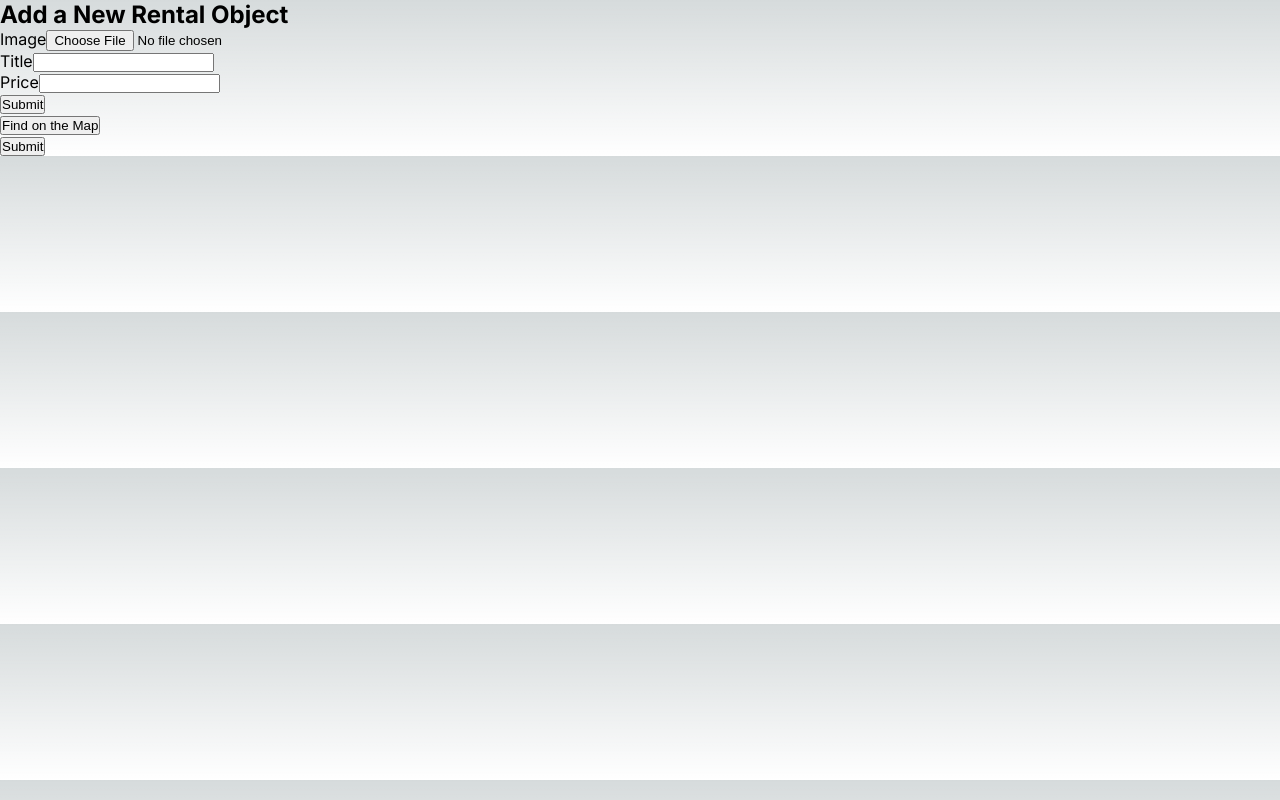
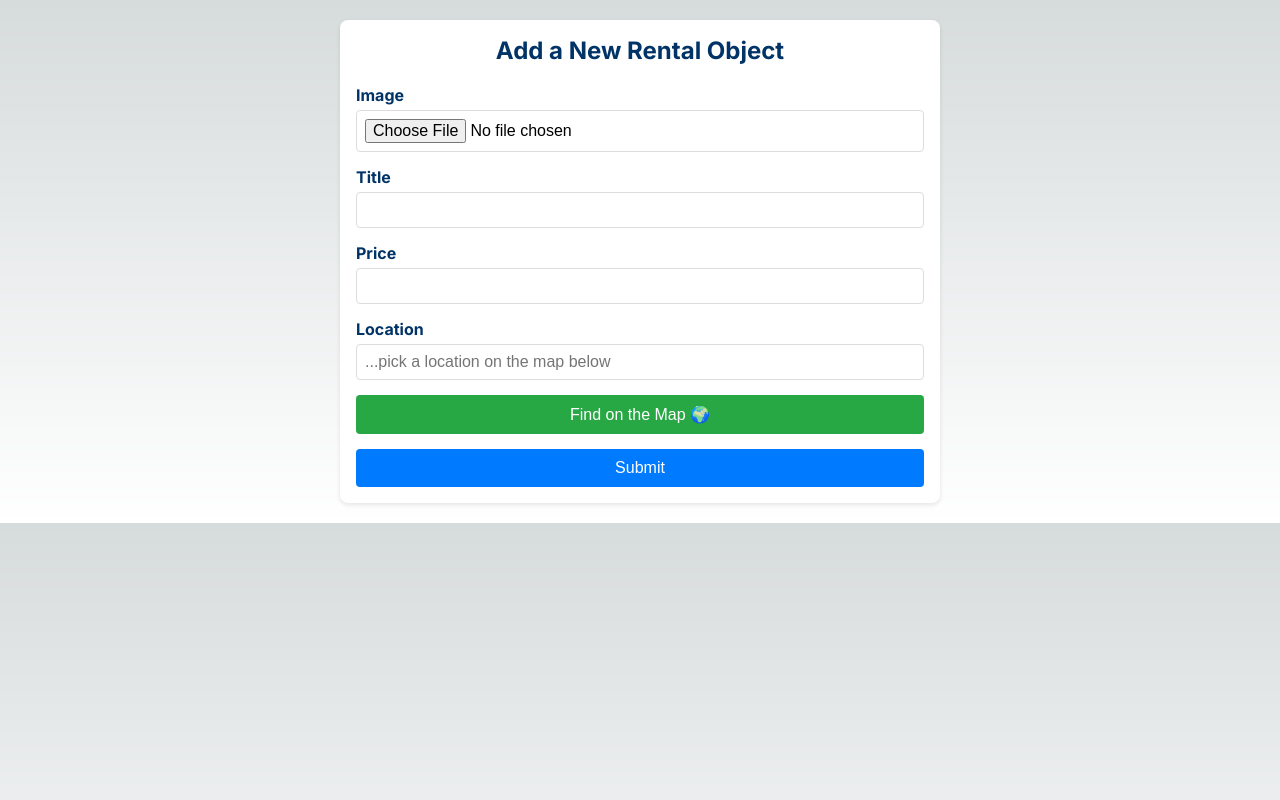
Before and after one commit to makovstanislav/rental-map, a Next.js app: page /add-rental in a window 1280 px wide. Built offline with nearby package versions, Linux system fonts and the light colour scheme.

Commit message:
Stylize the feed and adding form

```diff
--- a/components/add-rental-form.jsx
+++ b/components/add-rental-form.jsx
@@ -4,6 +4,7 @@ import { db, storage } from '../firebaseClient'
 import { ref as dbRef, push } from "firebase/database";
 import { ref as storageRef, uploadBytes, getDownloadURL } from 'firebase/storage';
 import LocationPickerMap from './maps/locationPickerMap'
+import styles from '../styles/addRentals.module.css'
 
 export default function AddRentalForm() {
     const [title, setTitle] = useState(null);
@@ -12,6 +13,7 @@ export default function AddRentalForm() {
     const [uploading, setUploading] = useState(false);
     const [location, setLocation] = useState({ X: 50.0384, Y: 31.4513 });
     const [showMap, setShowMap] = useState(false);
+    const [locationName, setLocationName] = useState('');
 
     const handleSubmit = async (e) => {
         e.preventDefault();
@@ -25,7 +27,12 @@ export default function AddRentalForm() {
 
             // Submit all data to Firebase Realtime Database
             const newRentalRef = dbRef(db, 'cards/');
-            const newRental = { image: downloadURL, title, price, location };
+            const newRental = {
+                image: downloadURL,
+                title,
+                price,
+                location: { ...location, full: locationName } // Include full address
+            };
             await push(newRentalRef, newRental);
             alert('Rental object added successfully');
         } catch (error) {
@@ -43,46 +50,59 @@ export default function AddRentalForm() {
     const handleLocationSelect = (selectedLocation) => {
         setLocation(selectedLocation);
         setShowMap(false);
-        console.log(selectedLocation)
+        setLocationName(`Lat: ${selectedLocation.X}, Lng: ${selectedLocation.Y}`);
     };
 
     return (
-        <div>
-            <h2>Add a New Rental Object</h2>
-            <form onSubmit={handleSubmit}>
-                <div>
-                    <label>Image</label>
+        <div className={styles.addRentalContainer}>
+            <h2 className={styles.addRentalTitle}>Add a New Rental Object</h2>
+            <form onSubmit={handleSubmit} className={styles.addRentalForm}>
+                <div className={styles.addRentalFormGroup}>
+                    <label className={styles.addRentalLabel}>Image</label>
                     <input
                         type="file"
                         onChange={(e) => setImageFile(e.target.files[0])}
+                        className={styles.addRentalInput}
                     />
                 </div>
-                <div>
-                    <label>Title</label>
+                <div className={styles.addRentalFormGroup}>
+                    <label className={styles.addRentalLabel}>Title</label>
                     <input
                         type="text"
                         value={title}
                         onChange={(e) => setTitle(e.target.value)}
+                        className={styles.addRentalInput}
                     />
                 </div>
-                <div>
-                    <label>Price</label>
+                <div className={styles.addRentalFormGroup}>
+                    <label className={styles.addRentalLabel}>Price</label>
                     <input
                         type="number"
                         value={price}
                         onChange={(e) => setPrice(e.target.value)}
+                        className={styles.addRentalInput}
                     />
                 </div>
-                <button type="submit" disabled={uploading}>
+                <div className={styles.addRentalFormGroup}>
+                    <label className={styles.addRentalLabel}>Location</label>
+                    <input
+                        type="text"
+                        value={locationName}
+                        readOnly
+                        className={styles.addRentalInput}
+                        placeholder='...pick a location on the map below'
+                    />
+                </div>
+                <div className={styles.addRentalFormGroup}>
+                    <button type="button" onClick={() => setShowMap(true)} className={styles.addRentalMapButton}>
+                        Find on the Map  🌍
+                    </button>
+                </div>
+                <button type="submit" disabled={uploading} className={styles.addRentalSubmitButton}>
                     {uploading ? 'Uploading...' : 'Submit'}
                 </button>
-                <div>
-                    <button type="button" onClick={() => setShowMap(true)}>Find on the Map</button>
-                </div>
+
                 {showMap && <LocationPickerMap onLocationSelect={handleLocationSelect} />}
-                <button type="submit" disabled={uploading}>
-                    {uploading ? 'Uploading...' : 'Submit'}
-                </button>
             </form>
         </div>
     );
--- a/components/maps/locationPickerMap.jsx
+++ b/components/maps/locationPickerMap.jsx
@@ -7,6 +7,7 @@ const LocationPickerMap = ({ onLocationSelect, onClose }) => {
     const mapContainerRef = useRef(null);
     const mapRef = useRef(null);
     const markerRef = useRef(null);
+
 
     useEffect(() => {
         if (mapContainerRef.current && !mapRef.current) {
--- a/components/rentals.jsx
+++ b/components/rentals.jsx
@@ -5,6 +5,7 @@ import Card from '@/components/card';
 import { db } from '../firebaseClient';
 import { ref, onValue } from "firebase/database";
 import styles from '../app/page.module.css';
+import Link from 'next/link';
 
 export default function Rentals() {
 
@@ -24,12 +25,13 @@ export default function Rentals() {
         setSelectedCard(cardKey);
     }
 
-
     return (
         <>
             <header className={styles.header}>
                 <h1 className={styles.headerTitle}>Rental Listings</h1>
-                <button className={styles.addButton} href='/add-rental'>Add a New Rental Object</button>
+                <Link href='/add-rental'>
+                    <button className={styles.addButton}>Add a New Rental Object</button>
+                </Link>
             </header>
             <main className={styles.main}>
                 <div className={styles.map}>
--- /dev/null
+++ b/styles/addRentals.module.css
@@ -0,0 +1,84 @@
+/* AddRentalForm Container */
+.addRentalContainer {
+    background-color: white; /* Adjust as needed */
+    padding: 16px;
+    border-radius: 8px;
+    max-width: 600px; /* Adjust width as needed */
+    margin: 20px auto; /* Center the form on the page */
+    box-shadow: 0 2px 4px rgba(0, 0, 0, 0.1); /* Optional: add a subtle shadow */
+  }
+
+  /* Form Title */
+  .addRentalTitle {
+    color: #003366; /* Dark blue color to match header */
+    font-size: 24px;
+    text-align: center;
+    margin-bottom: 20px;
+  }
+
+  /* Form Group */
+  .addRentalFormGroup {
+    margin-bottom: 15px;
+  }
+
+  /* Labels */
+  .addRentalLabel {
+    display: block;
+    margin-bottom: 5px;
+    font-weight: bold;
+    color: #003366; /* Dark blue color to match header */
+  }
+
+  /* Inputs */
+  .addRentalInput {
+    width: 100%;
+    padding: 8px;
+    border-radius: 4px;
+    border: 1px solid #ddd; /* Light gray border */
+    font-size: 16px;
+  }
+
+  /* Submit Button */
+  .addRentalSubmitButton {
+    background-color: #007bff; /* Bootstrap primary color for reference */
+    color: white;
+    border: none;
+    padding: 10px 15px;
+    border-radius: 4px;
+    font-size: 16px;
+    cursor: pointer;
+    transition: background-color 0.3s ease;
+    display: block;
+    width: 100%;
+  }
+
+  .addRentalSubmitButton:hover {
+    background-color: #0056b3; /* Darker shade for hover effect */
+  }
+
+  /* Map Button */
+  .addRentalMapButton {
+    background-color: #28a745; /* Bootstrap success color for reference */
+    color: white;
+    border: none;
+    padding: 10px 15px;
+    border-radius: 4px;
+    font-size: 16px;
+    cursor: pointer;
+    transition: background-color 0.3s ease;
+    display: block;
+    width: 100%;
+    margin-bottom: 15px;
+  }
+
+  .addRentalMapButton:hover {
+    background-color: #218838; /* Darker shade for hover effect */
+  }
+
+  /* Responsive Design */
+  @media (max-width: 768px) {
+    .addRentalContainer {
+      width: 90%;
+      margin: 20px auto;
+    }
+  }
```
Also changed, not shown: app/page.module.css (+38 -39 lines), components/card.jsx (indentation only).
